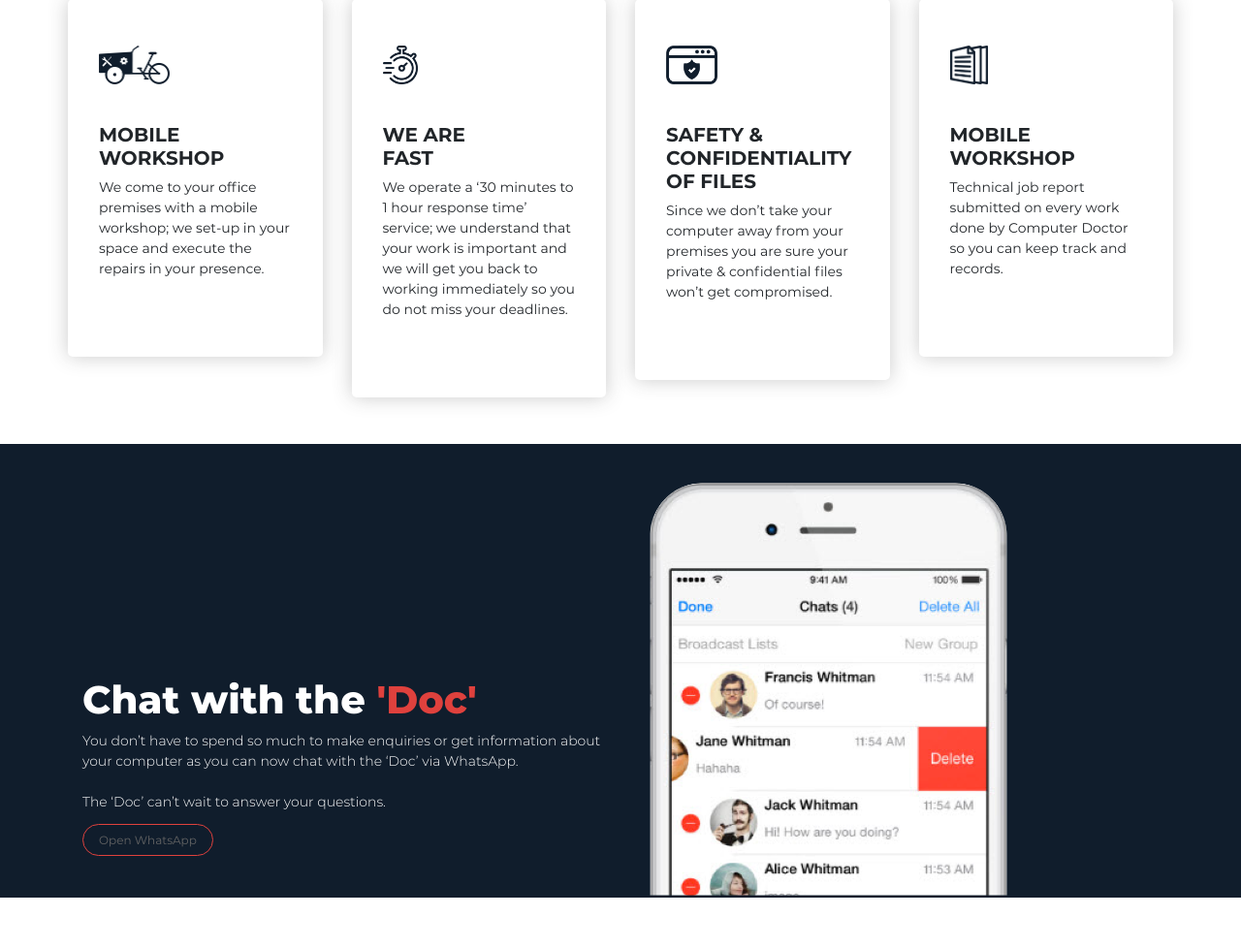
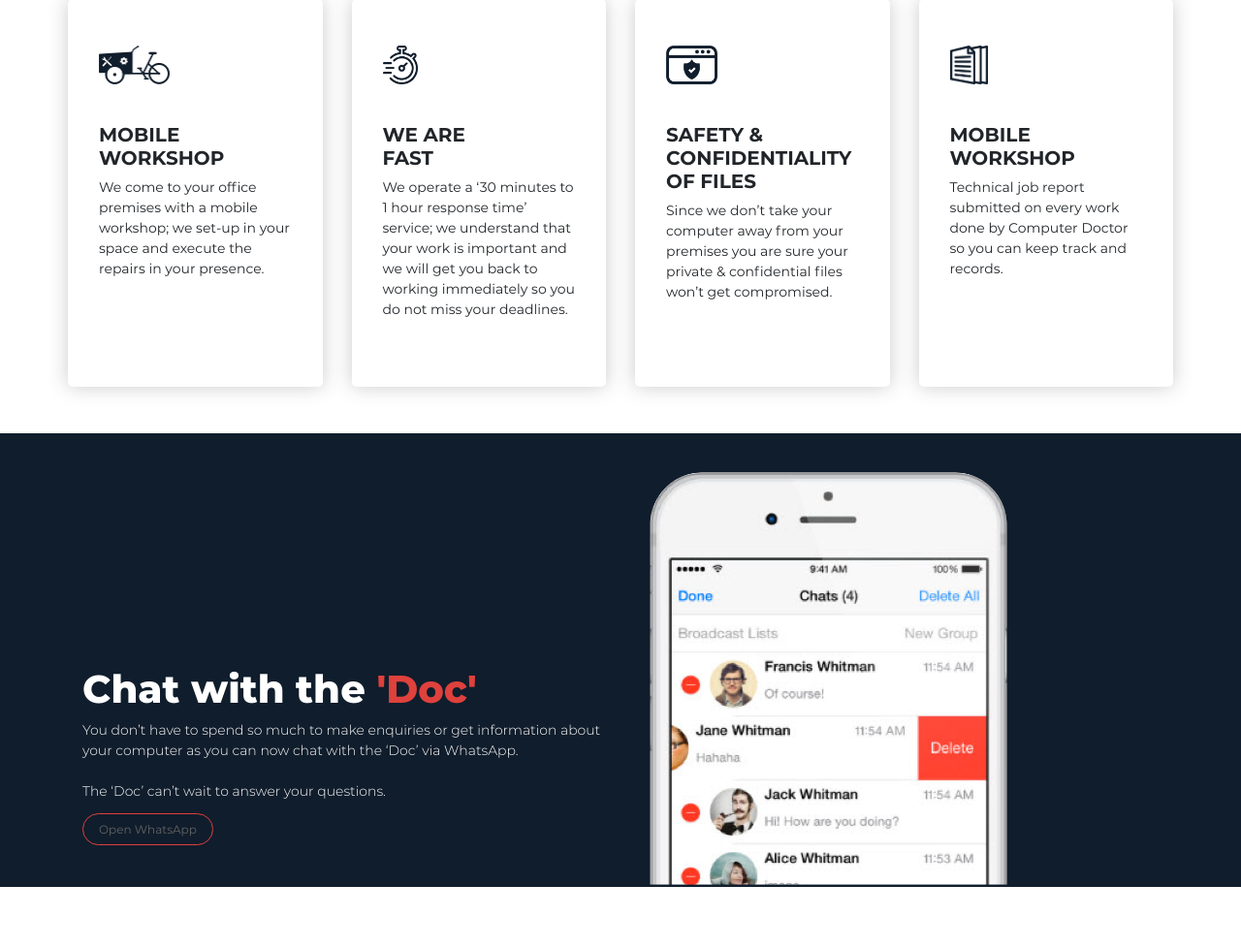
Before and after one commit to aremu-smog/computerdoctor, a PHP site: page /index.html in a window 1280 px wide. Shown: the part 985-1963 px from the top of the page at 97% size. After the commit the page ends 1900 px from the top, so only its background shows below. Run offline with PHP 8.4, Linux system fonts and the light colour scheme.

Commit message:
Make seamless option same height on PC screen

```diff
--- a/css/style.css
+++ b/css/style.css
@@ -91,9 +91,10 @@ letter-spacing: 1px; }
 	background: #ffffff;
 	border-radius: 5px;
 	box-shadow: 0px 0px 20px rgba(200,200,200,0.95);
-	padding: 3em 2em 4em 2em;
+	padding: 3em 2em 3em 2em;
 	cursor: pointer;
 	transition: transform 1s;
+	min-height: 400px;
 }
 .seamless .option:hover{
 	transform: scale(1.1);
```
